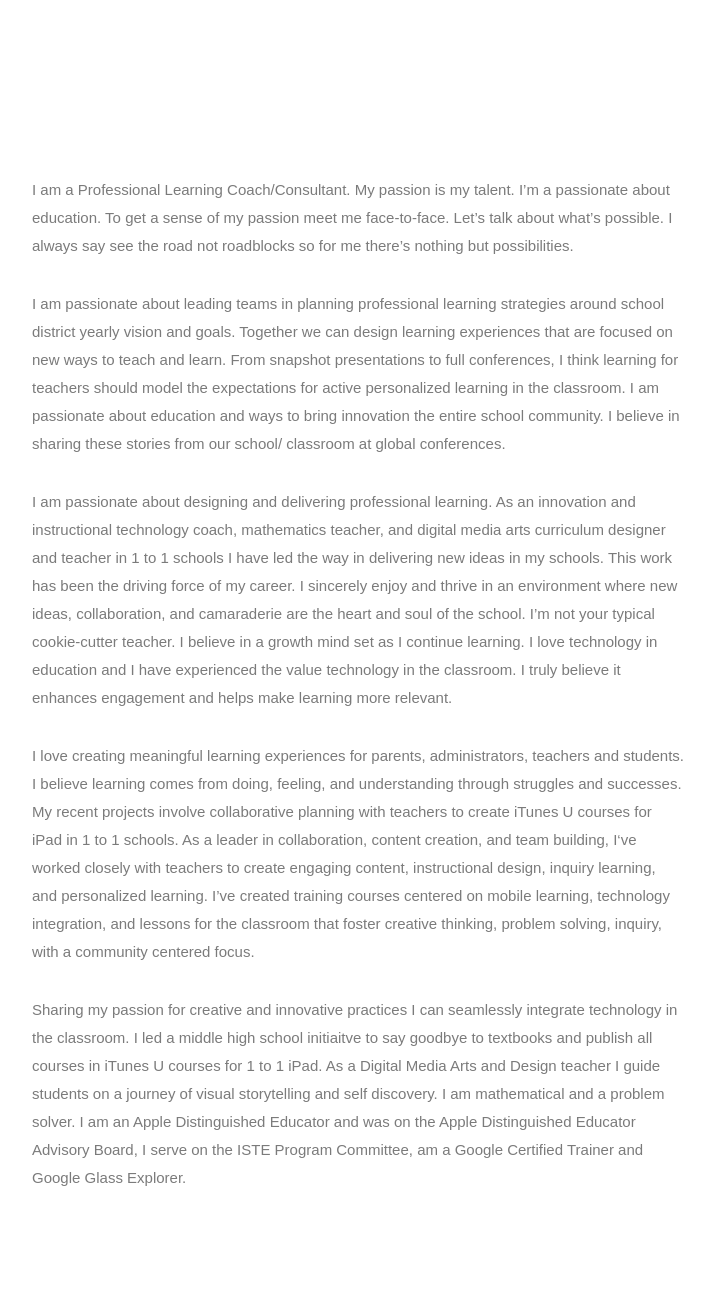
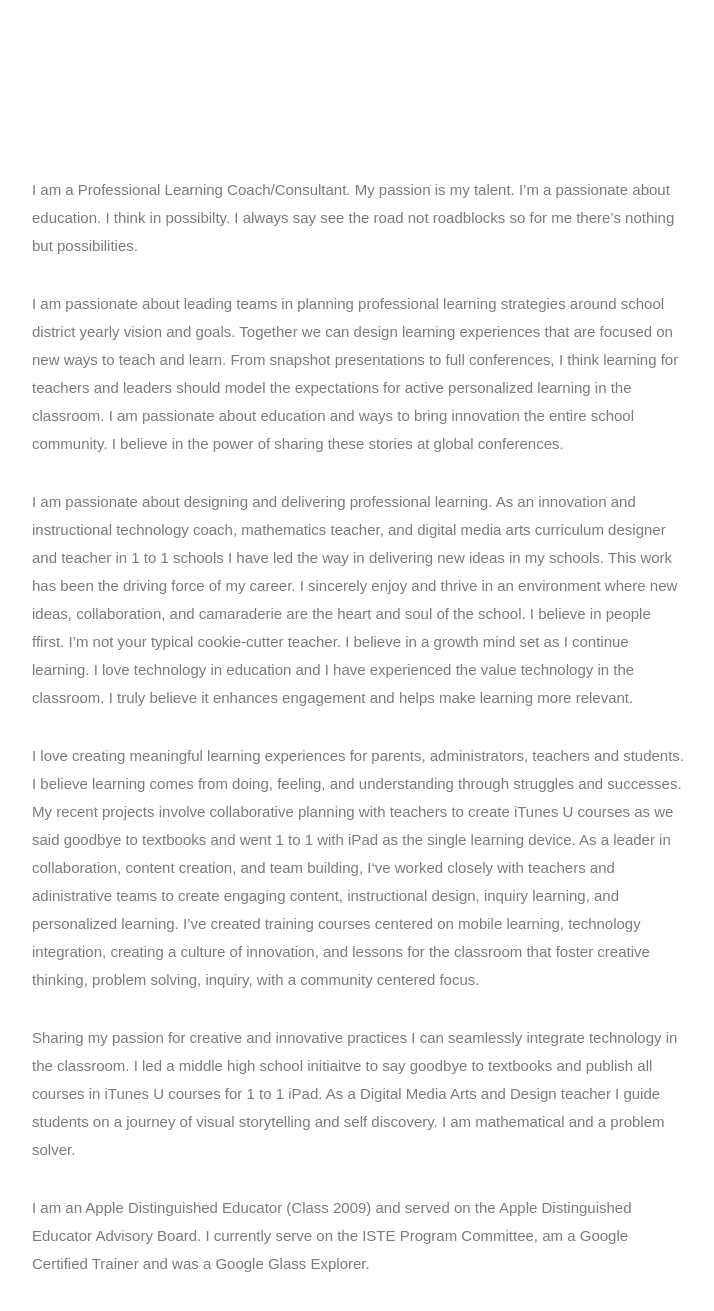
Before and after one commit to meesterkurt/joyofprofessionallearning, a Jekyll site: the page built from about/christineklynen.md, in a window 1280 px wide and 1400 px high, scrolled down 372 px, cut to the strip 79-1390 px from the top of the window. Shown: the whole strip, without its empty margins (38-752 px from the left). Built offline with Jekyll 4.4.1, drawn with Linux system fonts in a browser that asks for light colours; nearby versions of some CDN libraries.

Commit message:
Update christineklynen.md

```diff
--- a/about/christineklynen.md
+++ b/about/christineklynen.md
@@ -10,13 +10,15 @@ img: about-christineklynen
 ---
 
 I am a Professional Learning Coach/Consultant.
-My passion is my talent. I’m a passionate about education. To get a sense of my passion meet me face-to-face. Let's talk about what's possible. I always say see the road not roadblocks so for me there's nothing but possibilities.
+My passion is my talent. I’m a passionate about education. I think in possibilty. I always say see the road not roadblocks so for me there's nothing but possibilities.
 
-I am passionate about leading teams in planning professional learning strategies around school district yearly vision and goals. Together we can design learning experiences that are focused on new ways to teach and learn. From snapshot presentations to full conferences, I think learning for teachers should model the expectations for active personalized learning in the classroom. I am passionate about education and ways to bring innovation the entire school community. I believe in sharing these stories from our school/ classroom at global conferences.
+I am passionate about leading teams in planning professional learning strategies around school district yearly vision and goals. Together we can design learning experiences that are focused on new ways to teach and learn. From snapshot presentations to full conferences, I think learning for teachers and leaders should model the expectations for active personalized learning in the classroom. I am passionate about education and ways to bring innovation the entire school community. I believe in the power of sharing these stories at global conferences.
 
-I am passionate about designing and delivering professional learning. As an innovation and instructional technology coach, mathematics teacher, and digital media arts curriculum designer and teacher in 1 to 1 schools I have led the way in delivering new ideas in my schools. This work has been the driving force of my career. I sincerely enjoy and thrive in an environment where new ideas, collaboration, and camaraderie are the heart and soul of the school. I'm not your typical cookie-cutter teacher. I believe in a growth mind set as I continue learning. I love technology in education and I have experienced the value technology in the classroom. I truly believe it enhances engagement and helps make learning more relevant.
+I am passionate about designing and delivering professional learning. As an innovation and instructional technology coach, mathematics teacher, and digital media arts curriculum designer and teacher in 1 to 1 schools I have led the way in delivering new ideas in my schools. This work has been the driving force of my career. I sincerely enjoy and thrive in an environment where new ideas, collaboration, and camaraderie are the heart and soul of the school. I believe in people ffirst. I'm not your typical cookie-cutter teacher. I believe in a growth mind set as I continue learning. I love technology in education and I have experienced the value technology in the classroom. I truly believe it enhances engagement and helps make learning more relevant.
 
-I love creating meaningful learning experiences for parents, administrators, teachers and students. I believe learning comes from doing, feeling, and understanding through struggles and successes. My recent projects involve collaborative planning with teachers to create iTunes U courses for iPad in 1 to 1 schools. As a leader in collaboration, content creation, and team building, I‘ve worked closely with teachers to create engaging content, instructional design, inquiry learning, and personalized learning. I’ve created training courses centered on mobile learning, technology integration, and lessons for the classroom that foster creative thinking, problem solving, inquiry, with a community centered focus.
+I love creating meaningful learning experiences for parents, administrators, teachers and students. I believe learning comes from doing, feeling, and understanding through struggles and successes. My recent projects involve collaborative planning with teachers to create iTunes U courses as we said goodbye to textbooks and went 1 to 1 with iPad as the single learning device. As a leader in collaboration, content creation, and team building, I‘ve worked closely with teachers and adinistrative teams to create engaging content, instructional design, inquiry learning, and personalized learning. I’ve created training courses centered on mobile learning, technology integration, creating a culture of innovation, and lessons for the classroom that foster creative thinking, problem solving, inquiry, with a community centered focus.
 
 
-Sharing my passion for creative and innovative practices I can seamlessly integrate technology in the classroom. I led a middle high school initiaitve to say goodbye to textbooks and publish all courses in iTunes U courses for 1 to 1 iPad. As a Digital Media Arts and Design teacher I guide students on a journey of visual storytelling and self discovery. I am mathematical and a problem solver. I am an Apple Distinguished Educator and was on the Apple Distinguished Educator Advisory Board, I serve on the ISTE Program Committee, am a Google Certified Trainer and Google Glass Explorer.
+Sharing my passion for creative and innovative practices I can seamlessly integrate technology in the classroom. I led a middle high school initiaitve to say goodbye to textbooks and publish all courses in iTunes U courses for 1 to 1 iPad. As a Digital Media Arts and Design teacher I guide students on a journey of visual storytelling and self discovery. I am mathematical and a problem solver.
+
+I am an Apple Distinguished Educator (Class 2009) and served on the Apple Distinguished Educator Advisory Board. I currently serve on the ISTE Program Committee, am a Google Certified Trainer and was a Google Glass Explorer.
```
